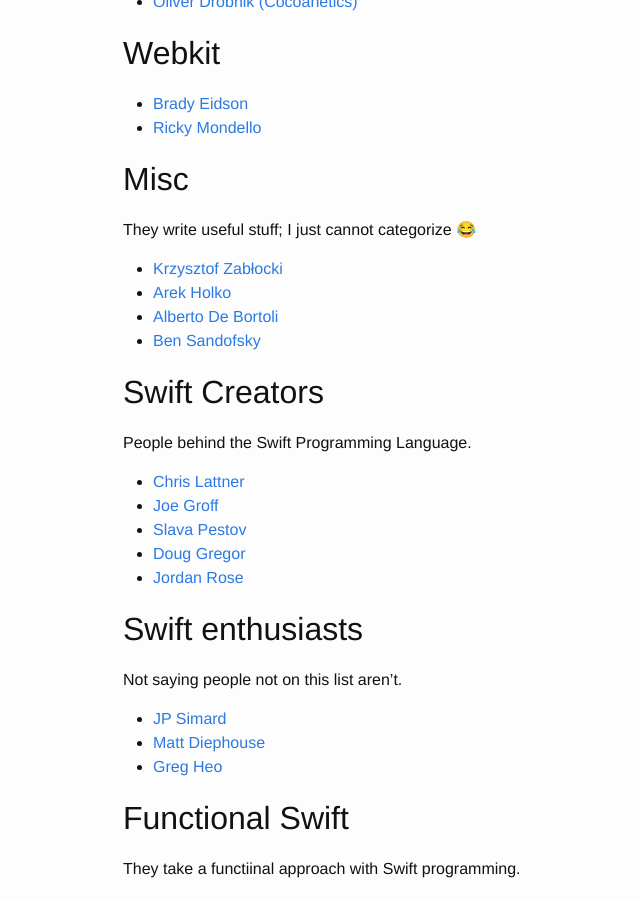
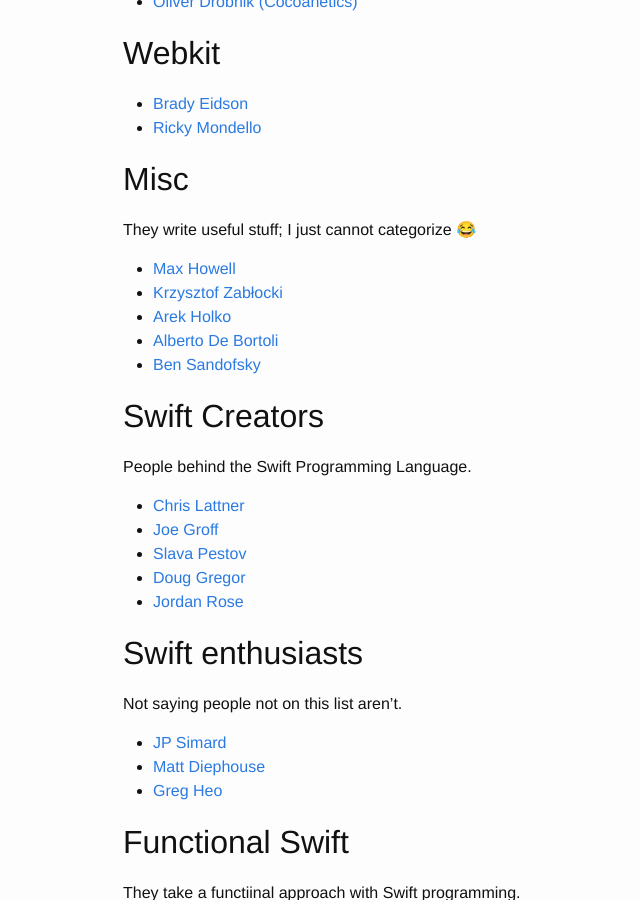
Before and after one commit to ahmedk92/ahmedk92.github.io, a Jekyll site: the page built from _posts/2019-02-01-Your Guide to iOS Dev Twitter.md, in a window 1280 px wide and 900 px high, scrolled down 1407 px. Shown: the whole window, without its empty margins (147-787 px from the left). Built offline with Jekyll 4.4.1, drawn with Linux system fonts in a browser that asks for light colours.

Commit message:
Max Howell

```diff
--- a/_posts/2019-02-01-Your Guide to iOS Dev Twitter.md
+++ b/_posts/2019-02-01-Your Guide to iOS Dev Twitter.md
@@ -52,6 +52,7 @@ Text rendering is not a piece of cake, these people get it.
 
 ## Misc
 They write useful stuff; I just cannot categorize 😂
+- [Max Howell](https://twitter.com/mxcl)
 - [Krzysztof Zabłocki](https://twitter.com/merowing_)
 - [Arek Holko](https://twitter.com/arekholko)
 - [Alberto De Bortoli](https://twitter.com/albertodebo)
```
